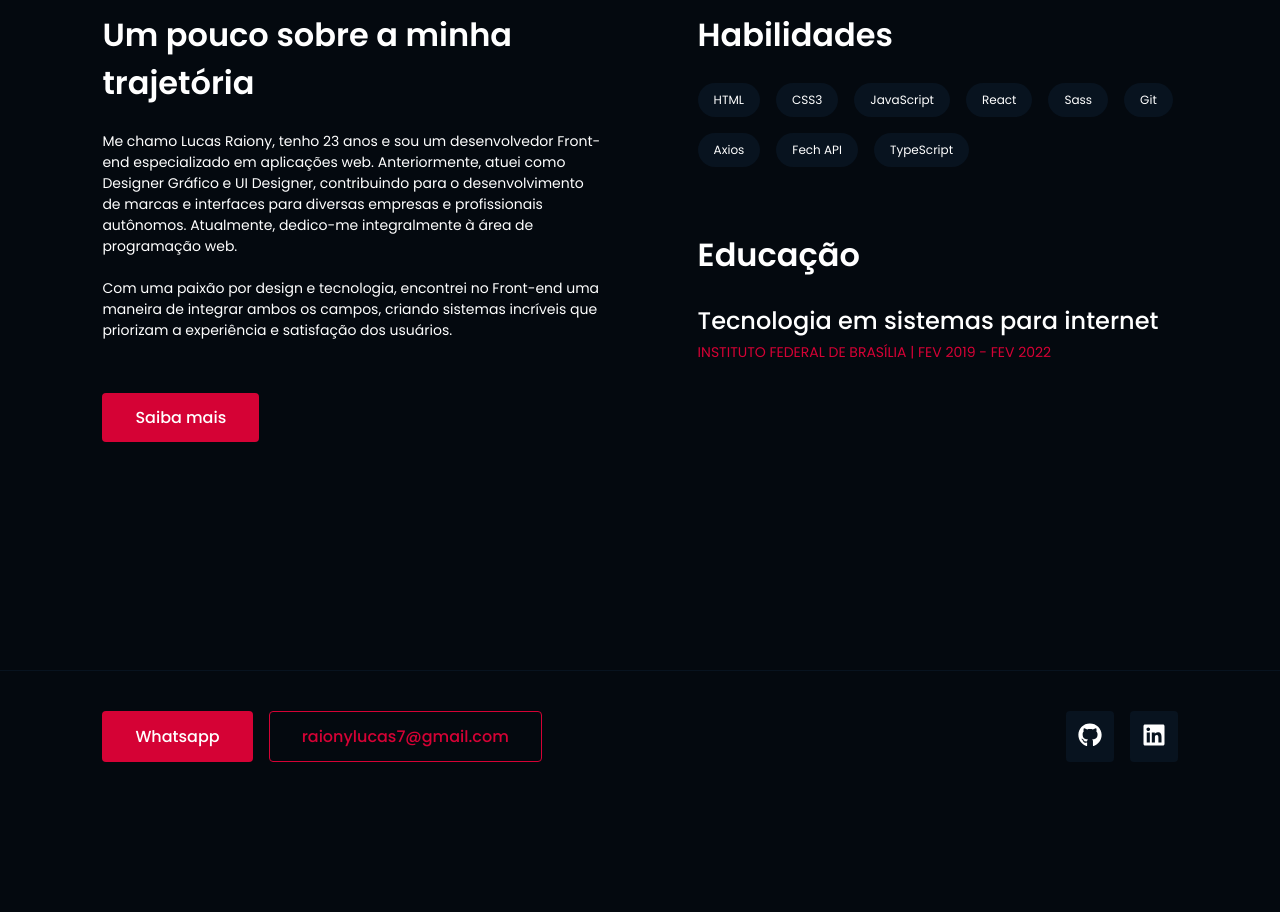
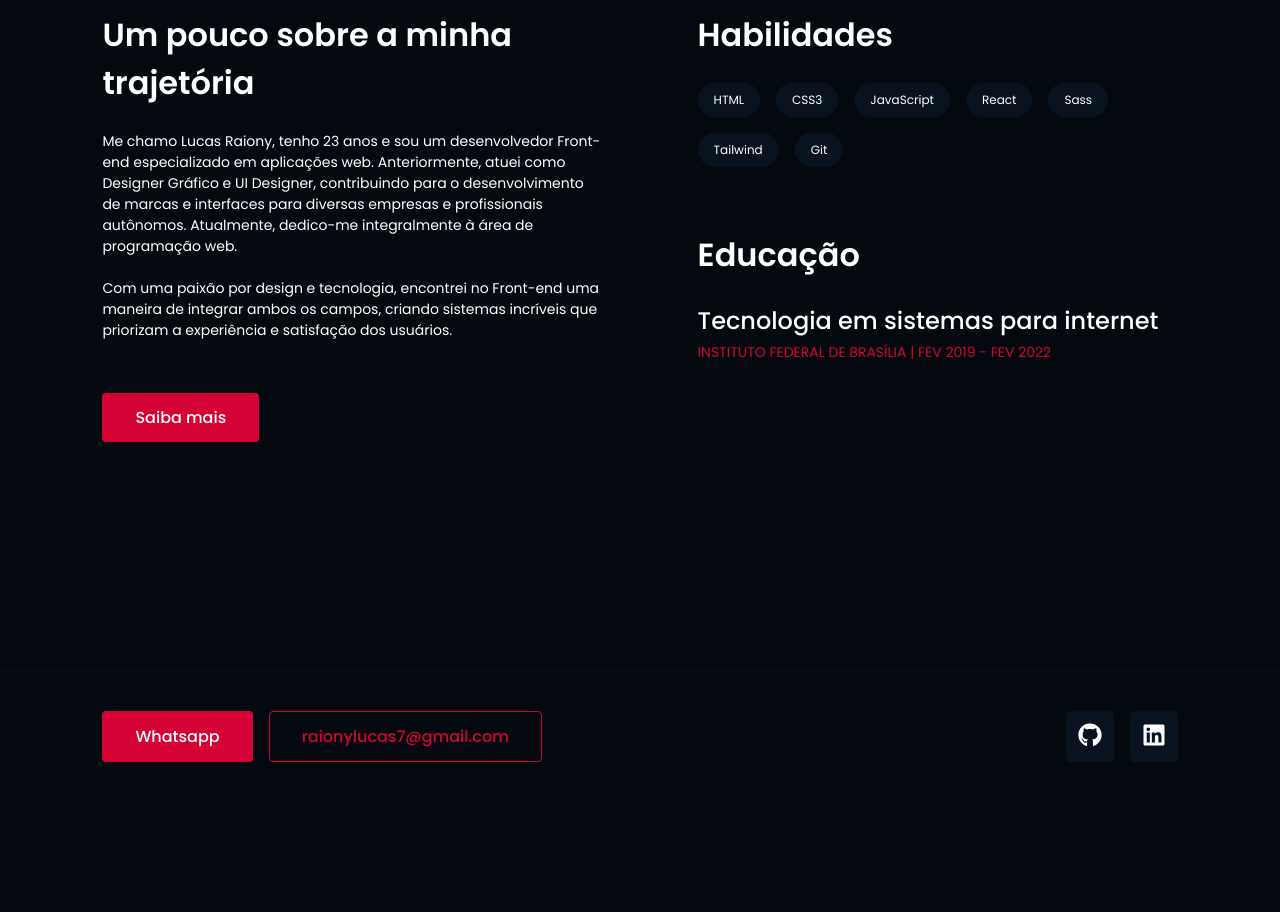
Before and after one commit to raionylucas/portfolio-react, a React (Vite) app: page / in a window 1280 px wide. Shown: the part 980-1892 px from the top of the page. Built offline with nearby package versions, Linux system fonts and the light colour scheme.

Commit message:
alterando tags de habilidades

```diff
--- a/src/components/about/AboutMe.jsx
+++ b/src/components/about/AboutMe.jsx
@@ -32,10 +32,8 @@ function AboutMe() {
             <li className='about__right__skills__tags__item'>JavaScript</li>
             <li className='about__right__skills__tags__item'>React</li>
             <li className='about__right__skills__tags__item'>Sass</li>
+            <li className='about__right__skills__tags__item'>Tailwind</li>
             <li className='about__right__skills__tags__item'>Git</li>
-            <li className='about__right__skills__tags__item'>Axios</li>
-            <li className='about__right__skills__tags__item'>Fech API</li>
-            <li className='about__right__skills__tags__item'>TypeScript</li>
           </ul>
         </div>
         <div className='about__right__education'>
```
